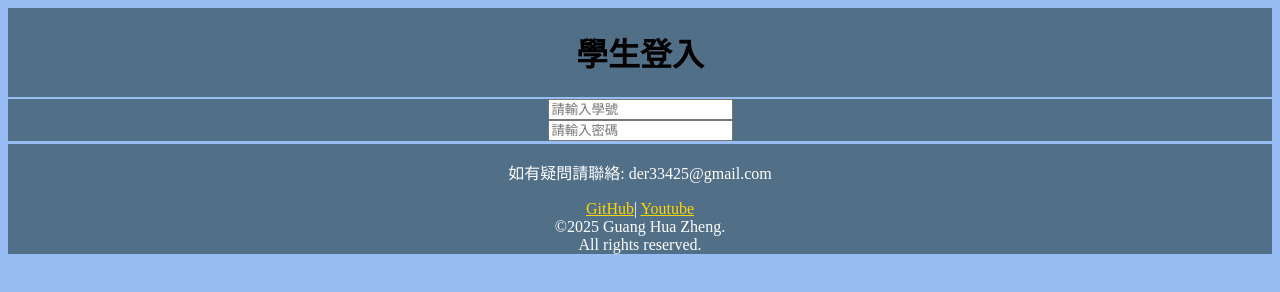
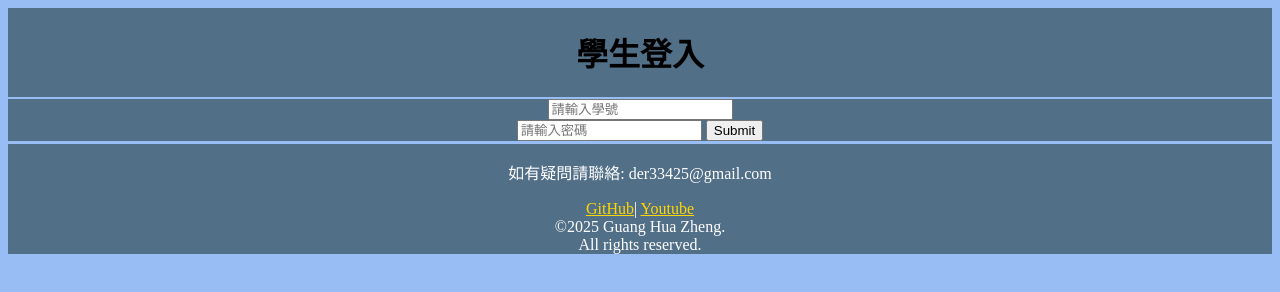
Before and after one commit to zghuagary/grade_manegement_system, a website: page public_html/studentPage.html in a window 1280 px wide. Drawn offline with Linux system fonts and the light colour scheme.

Commit message:
新增submit按鈕

```diff
--- a/public_html/studentPage.html
+++ b/public_html/studentPage.html
@@ -21,6 +21,7 @@
 
 <input type = "text" placeholder = "請輸入學號" id = "student_user_name"><br>
 <input type = "password" placeholder = "請輸入密碼" id = "student_password">
+<button id="submit_btn">Submit</button>
 
 </div>
 
```
